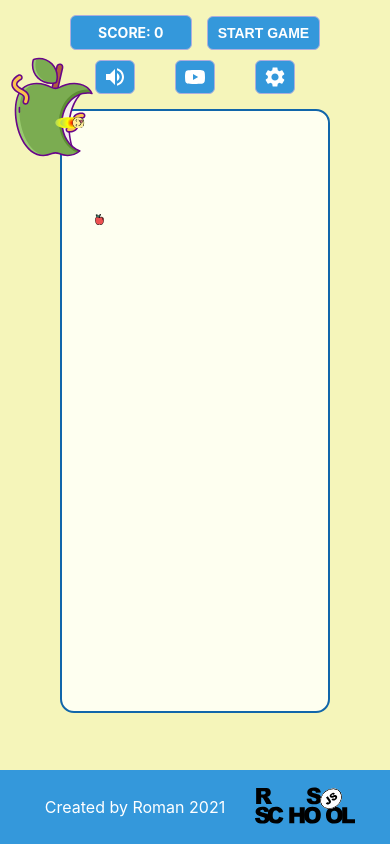
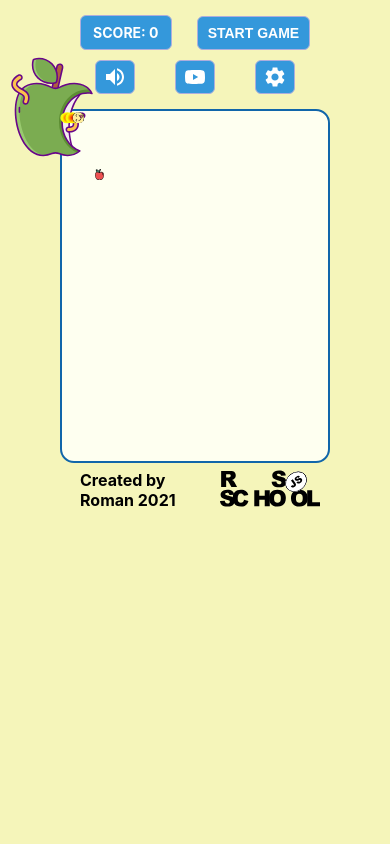
Before and after one commit to Rrroman/react-game, a React app in the folder snake-react-game/: page / in a window 390 px wide. Built offline with nearby package versions, Linux system fonts and the light colour scheme.

Commit message:
fix: add media query for better field display

```diff
--- a/snake-react-game/package.json
+++ b/snake-react-game/package.json
@@ -12,7 +12,7 @@
     "react-scripts": "4.0.3",
     "web-vitals": "1.1.0"
   },
-  "homepage": "https://rrroman.github.io/react-game/snake-react-game/",
+  "homepage": "https://Rrroman.github.io/react-game/snake-react-game/",
   "scripts": {
     "start": "react-scripts start",
     "build": "react-scripts build",
--- a/snake-react-game/src/components/Controls/Controls.module.css
+++ b/snake-react-game/src/components/Controls/Controls.module.css
@@ -8,7 +8,7 @@
 }
 
 .controls__score {
-  min-width: 100px;
+  min-width: 70px;
   padding: 8px 10px;
   margin: 5px;
 
--- a/snake-react-game/src/components/Footer/Footer.module.css
+++ b/snake-react-game/src/components/Footer/Footer.module.css
@@ -1,18 +1,14 @@
 .footer {
-  position: fixed;
   display: flex;
   align-items: center;
   justify-content: center;
-  bottom: 0;
-  left: 0;
 
-  margin-top: 10px;
-  padding: 10px;
+  padding: 0 10px;
 
+  font-weight: bold;
   width: 100%;
 
-  color: white;
-  background-color: #3498db;
+  color: #000000;
 }
 
 .footer__logo {
--- a/snake-react-game/src/components/MusicPlayer/MusicPlayer.module.css
+++ b/snake-react-game/src/components/MusicPlayer/MusicPlayer.module.css
@@ -1,7 +1,7 @@
 .music {
   max-width: 500px;
   height: 220px;
-  margin: 0 auto;
+  margin: 5px auto 0;
 }
 
 .music__player {
--- a/snake-react-game/src/constants/constants.js
+++ b/snake-react-game/src/constants/constants.js
@@ -1,6 +1,5 @@
 const constants = {
   SIZE: 4,
-  FIELD_SIZE: '600px',
   SPEED: 150,
   SPEED_FAST: 50,
   SPEED_STEP: 10,
--- a/snake-react-game/src/containers/App.js
+++ b/snake-react-game/src/containers/App.js
@@ -22,10 +22,6 @@ class App extends Component {
   };
 
   audio = new Audio(biteSound);
-  fieldStyles = {
-    maxWidth: `${constants.FIELD_SIZE}`,
-    height: `${constants.FIELD_SIZE}`,
-  };
 
   componentDidMount() {
     window.addEventListener('keydown', this.keydownHandler.bind(this));
@@ -304,7 +300,7 @@ class App extends Component {
           volumeToggle={this.volumeToggleHandler}
           musicToggle={this.musicToggleHandler}
         />
-        <div className={classes.app__field} style={this.fieldStyles}>
+        <div className={classes.app__field}>
           <Snake
             snakePosition={this.state.snakePosition}
             direction={this.state.direction}
--- a/snake-react-game/src/containers/App.module.css
+++ b/snake-react-game/src/containers/App.module.css
@@ -1,10 +1,12 @@
 .app {
-  padding: 10px 60px;
+  padding: 10px 60px 0;
 }
 
 .app__field {
   position: relative;
-  margin: 10px auto 20px;
+  max-width: 600px;
+  height: 600px;
+  margin: 10px auto 0;
   border: 2px solid #1166aa;
   border-radius: 14px;
   background-color: rgb(254, 255, 240);
@@ -24,3 +26,14 @@
   background-size: 100px 100px;
   background-repeat: no-repeat;
 }
+
+@media screen and (max-height: 700px), screen and (max-width: 700px) {
+  .app__field {
+    height: 400px;
+  }
+}
+@media screen and (max-height: 520px), screen and (max-width: 700px) {
+  .app__field {
+    height: 350px;
+  }
+}
```
